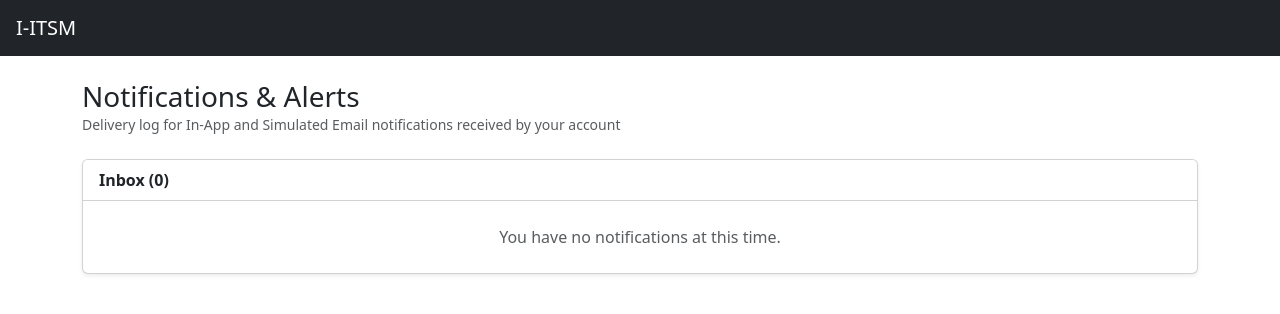
After one commit to pradmad07/temu_jira, a FastAPI app: template app/web/templates/notifications.html in a window 1280 px wide. The commit adds this page. Shown: the top 314 px of the page. Run offline with FastAPI, Linux system fonts and the light colour scheme; the template is opened without the code that fills it, so the values that code supplies are empty.

Commit message:
fix: Add notifications view page and navbar link

```diff
--- a/app/web/templates/base.html
+++ b/app/web/templates/base.html
@@ -3,6 +3,8 @@
 <nav class="navbar navbar-dark bg-dark px-3"><span class="navbar-brand">I-ITSM</span>
 {% if user %}<div class="text-white small">{{ user.name }} ({{ user.role.value }})
  {% if user.can('incident.create') %}<a class="text-white ms-3" href="/employee/incidents">My incidents</a><a class="text-white ms-3" href="/employee/incidents/new">Report incident</a>{% endif %}
+ {% if user.can('incident.view_assigned') %}<a class="text-white ms-3" href="/technician">Technician Dashboard</a>{% endif %}
  {% if user.can('incident.view_all') %}<a class="text-white ms-3" href="/admin">Admin Dashboard</a><a class="text-white ms-3" href="/admin/incidents">All Incidents</a><a class="text-white ms-3" href="/admin/users">Users</a><a class="text-white ms-3" href="/admin/services">Services & SLA</a><a class="text-white ms-3" href="/admin/audit">Audit Log</a>{% endif %}
+ <a class="text-white ms-3" href="/notifications">Notifications</a>
  <a class="text-white ms-3" href="/logout">Log out</a></div>{% endif %}</nav>
 <main class="container py-4">{% if error %}<div class="alert alert-danger">{{ error }}</div>{% endif %}{% if request.query_params.get('msg') %}<div class="alert alert-success alert-dismissible fade show" role="alert">{{ request.query_params.get('msg') }}<button type="button" class="btn-close" data-bs-dismiss="alert"></button></div>{% endif %}{% block body %}{% endblock %}</main></body></html>
--- /dev/null
+++ b/app/web/templates/notifications.html
@@ -0,0 +1,53 @@
+{% extends "base.html" %}
+{% block body %}
+<div class="d-flex justify-content-between align-items-center mb-4">
+  <div>
+    <h3 class="mb-0">Notifications & Alerts</h3>
+    <p class="text-muted small mb-0">Delivery log for In-App and Simulated Email notifications received by your account</p>
+  </div>
+</div>
+
+<div class="card shadow-sm">
+  <div class="card-header bg-white d-flex justify-content-between align-items-center">
+    <strong>Inbox ({{ notifications|length }})</strong>
+  </div>
+  <div class="card-body p-0">
+    {% if notifications %}
+      <div class="list-group list-group-flush">
+        {% for n in notifications %}
+          <div class="list-group-item p-3 {% if not n.is_read %}bg-light{% endif %}">
+            <div class="d-flex w-100 justify-content-between align-items-center mb-1">
+              <div>
+                <span class="badge {% if n.channel == 'IN_APP' %}bg-primary{% else %}bg-warning text-dark{% endif %} me-2">
+                  {{ n.channel }}
+                </span>
+                <span class="badge {% if n.status == 'DELIVERED' or n.status == 'SENT' %}bg-success{% else %}bg-secondary{% endif %} me-2">
+                  {{ n.status }}
+                </span>
+                <strong class="{% if not n.is_read %}fw-bold text-dark{% else %}text-secondary{% endif %}">
+                  {{ n.subject }}
+                </strong>
+              </div>
+              <div class="d-flex align-items-center gap-2">
+                <small class="text-muted">{{ n.created_at[:19].replace('T', ' ') }} UTC</small>
+                {% if not n.is_read %}
+                  <form method="post" action="/notifications/{{ n.id }}/read" class="m-0">
+                    <button class="btn btn-sm btn-outline-secondary py-0 px-2" style="font-size: 0.75rem;">Mark Read</button>
+                  </form>
+                {% else %}
+                  <span class="badge bg-light text-muted border">Read</span>
+                {% endif %}
+              </div>
+            </div>
+            <p class="mb-0 small text-secondary" style="white-space: pre-wrap; font-family: monospace;">{{ n.body }}</p>
+          </div>
+        {% endfor %}
+      </div>
+    {% else %}
+      <div class="p-4 text-center text-muted">
+        <p class="mb-0">You have no notifications at this time.</p>
+      </div>
+    {% endif %}
+  </div>
+</div>
+{% endblock %}
```
Also changed, not shown: app/web/routes_auth.py (+16 -0 lines), tests/test_web_employee.py (+34 -0 lines).
